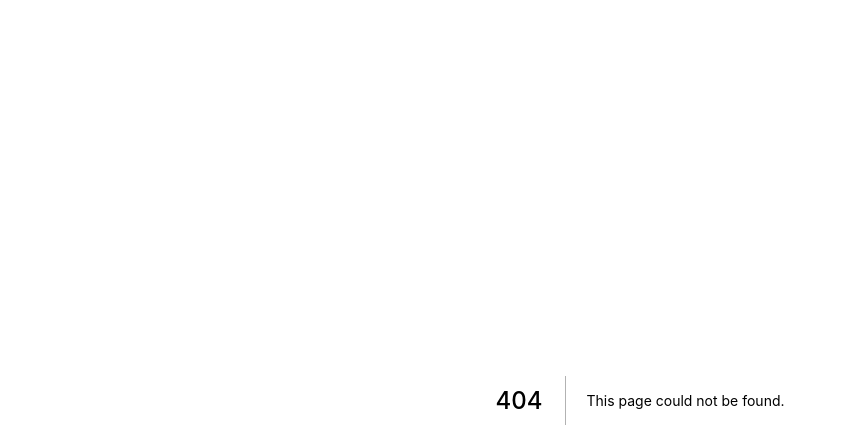
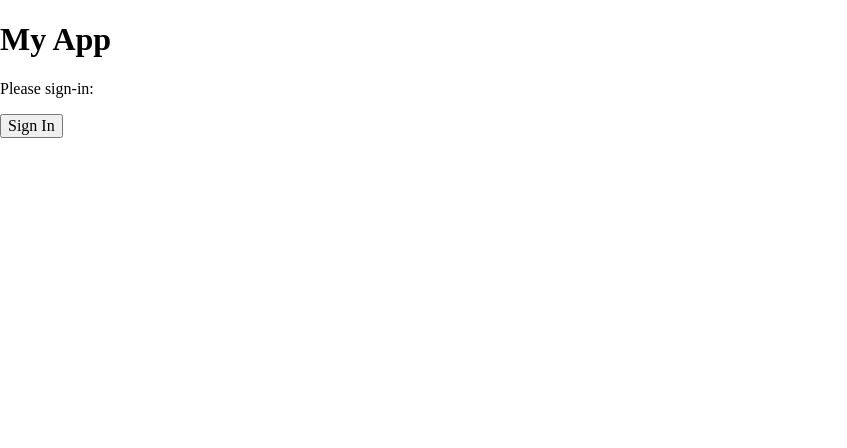
Before and after one commit to tianhuil/nextjs-firebase, a Next.js app: page /login in a window 1280 px wide. Before the commit this address had no page. Shown: the top 448 px of the page, without its empty margins (0-847 px from the left). Built offline with nearby package versions, Linux system fonts and the light colour scheme.

Commit message:
save signin stuff

```diff
--- /dev/null
+++ b/comp/auth.ts
@@ -0,0 +1,16 @@
+import { initializeApp } from "firebase/app";
+import { getAuth } from "firebase/auth";
+
+// Your web app's Firebase configuration
+const firebaseConfig = {
+  apiKey: "AIzaSyAjeFtEA8nXJ8VmoMTZ-gPwejYmdjXj7Ss",
+  authDomain: "todo-space-proto.firebaseapp.com",
+  projectId: "todo-space-proto",
+  storageBucket: "todo-space-proto.appspot.com",
+  messagingSenderId: "545490360096",
+  appId: "1:545490360096:web:93840510fb853e8bf86945",
+};
+
+const app = initializeApp(firebaseConfig);
+
+export const auth = getAuth(app);
--- /dev/null
+++ b/pages/login.tsx
@@ -0,0 +1,45 @@
+import { GoogleAuthProvider, signOut } from "firebase/auth";
+import type { NextPage } from "next";
+import React from "react";
+import { useSignInWithGoogle } from "react-firebase-hooks/auth";
+import { auth } from "../comp/auth";
+
+export const defaultUiConfig = {
+  signInFlow: "popup",
+  signInSuccessUrl: "/login",
+  tosUrl: "/terms-of-service",
+  privacyPolicyUrl: "/privacy-policy",
+  signInOptions: [GoogleAuthProvider.PROVIDER_ID],
+};
+
+const Login: NextPage = () => {
+  const [signIn, user, loading, error] = useSignInWithGoogle(auth);
+
+  const display = () => {
+    if (loading) return <p>Loading ...</p>;
+    if (error) return <p>Error: {JSON.stringify(error)}</p>;
+    if (user)
+      return (
+        <p>
+          Logged In as {user.user.displayName} ({user.user.email}) via{" "}
+          {user.providerId}{" "}
+          <button onClick={() => signOut(auth)}>Signout</button>
+        </p>
+      );
+    return (
+      <>
+        <p>Please sign-in:</p>
+        <button onClick={() => signIn()}> Sign In </button>
+      </>
+    );
+  };
+
+  return (
+    <main>
+      <h1>My App</h1>
+      {display()}
+    </main>
+  );
+};
+
+export default Login;
```
